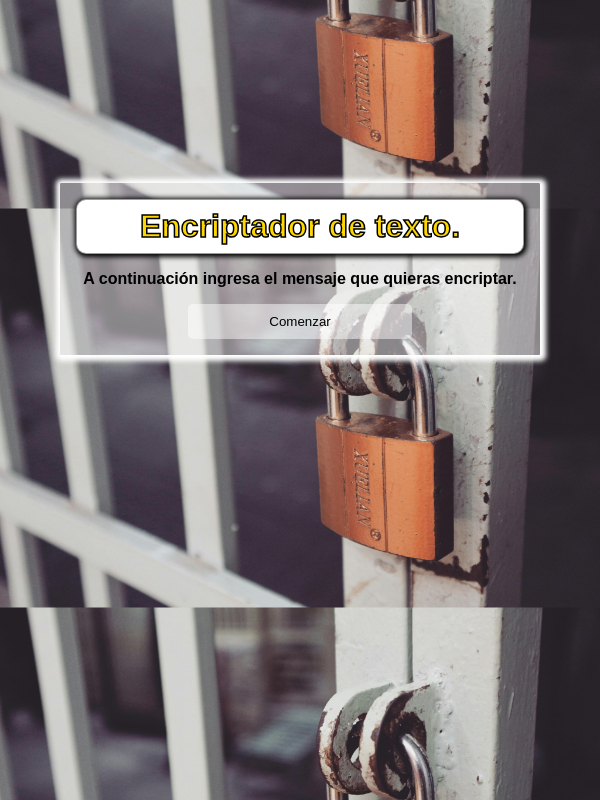
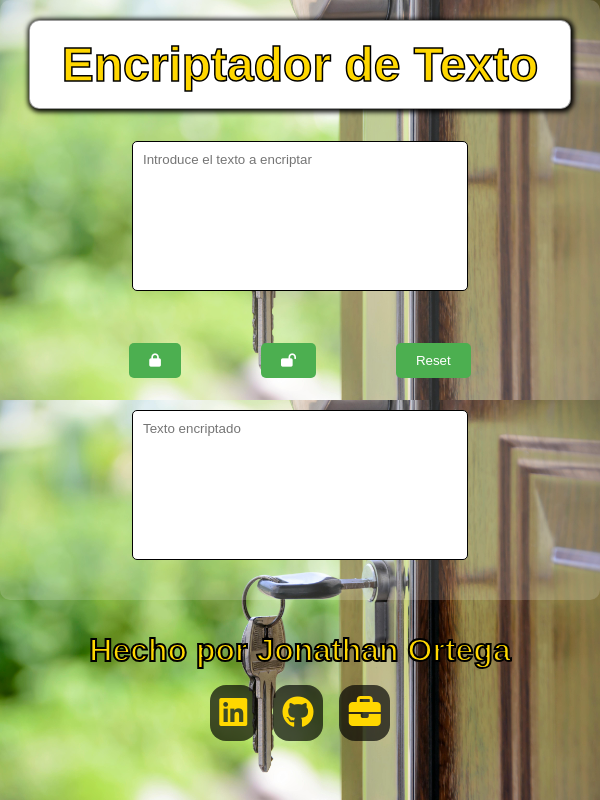
Before and after one commit to Jonnhyortega/encriptador-alura, a plain HTML site: page index.html in a window 600 px wide. Shown: the top 800 px of the page. Drawn offline with Linux system fonts and the light colour scheme; a web font is replaced by a local one.

Commit message:
correccion de querys

```diff
--- a/assets/app.js
+++ b/assets/app.js
@@ -15,7 +15,6 @@ function cerrarPaginaSuperPuesta() {
 function encriptarTexto() {
   let inputText = document.getElementById("inputText").value;
   let outputText = "";
-  let banner = document.getElementById("banner");
 
   for (var i = 0; i < inputText.length; i++) {
     var charCode = inputText.charCodeAt(i);
@@ -27,11 +26,6 @@ function encriptarTexto() {
     outputText += String.fromCharCode(charCode);
   }
 
-  if (banner.classList.contains("showText")) {
-    banner.classList.remove("showText");
-  }
-
-  banner.classList.add("closeText");
   document.getElementById("outputText").value = outputText;
 }
 // Funcion de encriptacion
@@ -43,24 +37,16 @@ function encriptarTexto() {
 // Function to reset everything.
 
 function reset() {
-  let banner = document.getElementById("banner");
-
   let inputText = document.getElementById("inputText");
   inputText.value = "";
 
   let outputText = document.getElementById("outputText");
   outputText.value = "";
 
-  if (banner.classList.contains("closeText")) {
-    banner.classList.remove("closeText");
-    banner.classList.add("showText");
-  } else if (banner.classList.contains("showText")) {
-    banner.classList.remove("showText");
-  }
 }
 
-// Funcion para reiniciar todo.
-// Function to reset everything.
+// Funcion para reiniciar.
+// Function to reset.
 
 // ---------------------------------
 
--- a/assets/mediaQuerys.css
+++ b/assets/mediaQuerys.css
@@ -1,323 +1,56 @@
 /* MEDIA QUERYS */
+/* WIDTH'S */
+@media (max-width: 700px) {
+  #overlay-content {
+    padding: 3rem;
+  }
+}
 
-/* Ipad mini */
-@media screen and (min-width: 768px) and (max-width: 1024px) {
-  body {
-    margin: 0;
-    padding: 0;
-    box-sizing: border-box;
-    padding: 0 0 25rem 0;
+@media (max-width: 600px) {
+  #overlay-content {
+    background-color: transparent;
+    border: none;
+    box-shadow: none;
   }
 
-  #overlay {
-    width: 100%;
+  #overlay-content p {
+    padding: 0.5rem;
+    background-color: white;
+    border-radius: 10px;
+    color: black;
+    -webkit-text-stroke-width: 0.1px;
+    -webkit-text-stroke-color: gold;
   }
+}
 
-  #overlay-content {
-    padding: 1rem;
-    width: 80%;
+@media (max-width: 400px) {
+  .container {
   }
-
-  .container {
-    padding: 2rem;
-    width: 50vh;
-  }
-
-  #banner {
-    top: 20%;
-    width: 60%;
-  }
-  #banner.closeText {
-    left: 21%;
-  }
-
   h1 {
-    width: 100%;
+    padding: 0.2rem;
+    font-size: 2.2rem;
   }
 
   #inputText,
   #outputText {
     width: 100%;
   }
+
+  .buttons {
+    gap: 2rem;
+  }
 }
 
-/* Iphone XR */
-@media screen and (min-width: 414px) {
-  body {
-    margin: 0;
-    padding: 0;
-    box-sizing: border-box;
-    padding: 0 0 17rem 0 !important;
+@media (max-width: 260px) {
+  .buttons {
+    flex-direction: column;
+    gap: 1rem;
   }
-
-  #overlay {
-    width: 100%;
-  }
-
-  #overlay-content {
-    padding: 1rem;
-    width: 80%;
-  }
-
-  .container {
-    padding: 2rem;
-    width: 50vh;
-  }
-
-  #banner {
-    top: 15% !important;
-    width: 93.5% !important;
-  }
-  #banner.closeText {
-    left: 3% !important;
-  }
-
-  h1 {
-    width: 100%;
-  }
-
-  #inputText,
-  #outputText {
+  #btn {
     width: 100%;
   }
 }
+/* WIDTH'S */
 
-/* pixel 7 */
-@media screen and (min-width: 412px) and (max-width: 915px) {
-  body {
-    margin: 0;
-    padding: 0;
-    box-sizing: border-box;
-    padding: 0 0 45rem 0 !important;
-  }
-  #overlay {
-    width: 100%;
-  }
-
-  #overlay-content {
-    padding: 1rem;
-    width: 80%;
-  }
-
-  .container {
-    padding: 2rem;
-    width: 50vh;
-  }
-
-  #banner {
-    top: 10% !important;
-    width: 60% !important;
-  }
-  #banner.closeText {
-    left: 21% !important;
-  }
-
-  h1 {
-    width: 100%;
-  }
-
-  #inputText,
-  #outputText {
-    width: 100%;
-  }
-}
-
-/* iPhone 12 pro */
-@media screen and (min-width: 390px) and (max-width: 844px) {
-  body {
-    margin: 0;
-    padding: 0;
-    box-sizing: border-box;
-    padding: 0 0 15rem 0 !important;
-  }
-  #overlay {
-    width: 100%;
-    height: 1050px;
-    align-items: flex-start;
-  }
-
-  #overlay-content {
-    margin: 50% auto;
-    padding: 1rem;
-    width: 80%;
-  }
-
-  .container {
-    padding: 2rem;
-    width: 50vh;
-  }
-
-  #banner {
-    top: 19% !important;
-    width: 94% !important;
-  }
-
-  #banner.closeText {
-    left: 3% !important;
-  }
-
-  .buttons {
-    gap: 1.5rem;
-  }
-
-  h2,
-  h1 {
-    width: 100%;
-    font-size: 2rem;
-  }
-
-  #inputText,
-  #outputText {
-    width: 100%;
-  }
-}
-
-/* iPhone 14 pro */
-@media screen and (min-width: 430px) and (max-width: 932px) {
-  body {
-    margin: 0;
-    padding: 0;
-    box-sizing: border-box;
-    padding: 0 0 20rem 0 !important;
-  }
-  #overlay {
-    width: 100%;
-    height: 1050px;
-    align-items: flex-start;
-  }
-
-  #overlay-content {
-    margin: 50% auto;
-    padding: 1rem;
-    width: 80%;
-  }
-
-  .container {
-    padding: 2rem;
-    width: 50vh;
-  }
-
-  #banner {
-    top: 13% !important;
-    width: 94% !important;
-  }
-
-  #banner.closeText {
-    left: 3% !important;
-  }
-
-  .buttons {
-    gap: 1.5rem;
-  }
-
-  h2,
-  h1 {
-    width: 100%;
-    font-size: 2rem;
-  }
-
-  #inputText,
-  #outputText {
-    width: 100%;
-  }
-}
-
-/* Iphone SE */
-@media screen and (min-width: 375px) and (max-width: 667px) {
-  body {
-    margin: 0;
-    padding: 0;
-    box-sizing: border-box;
-    padding: 0 0 3rem 0;
-  }
-  #overlay {
-    width: 100%;
-    height: 1050px;
-    align-items: flex-start;
-  }
-
-  #overlay-content {
-    margin: 50% auto;
-    padding: 1rem;
-    width: 80%;
-  }
-
-  .container {
-    padding: 2rem;
-    width: 50vh;
-  }
-
-  #banner {
-    top: 24%;
-    width: 76%;
-  }
-  #banner.closeText {
-    left: 14%;
-  }
-
-  .buttons {
-    gap: 1.5rem;
-  }
-
-  h2,
-  h1 {
-    width: 100%;
-    font-size: 2rem;
-  }
-
-  #inputText,
-  #outputText {
-    width: 100%;
-  }
-}
-
-/* Samsungs galaxy s8*/
-@media screen and (min-width: 360px) and (max-width: 740px) {
-  body {
-    margin: 0;
-    padding: 0;
-    box-sizing: border-box;
-    padding: 0 0 6rem 0;
-  }
-  #overlay {
-    width: 100%;
-    height: 1050px;
-    align-items: flex-start;
-  }
-
-  #overlay-content {
-    margin: 50% auto;
-    padding: 1rem;
-    width: 80%;
-  }
-
-  .container {
-    padding: 2rem;
-    width: 50vh;
-  }
-
-  #banner {
-    top: 24%;
-    width: 90%;
-  }
-  #banner.closeText {
-    left: 5%;
-  }
-
-  .buttons {
-    gap: 1.5rem;
-  }
-
-  h2,
-  h1 {
-    width: 100%;
-    font-size: 2rem;
-  }
-
-  #inputText,
-  #outputText {
-    width: 100%;
-  }
-}
-
-/* MEDIA QUERYS */
+/* HEIGHT */
+/* HEIGHT */
--- a/assets/styles.css
+++ b/assets/styles.css
@@ -1,6 +1,9 @@
+@import url("https://fonts.googleapis.com/css2?family=Madimi+One&display=swap");
+
 * {
   margin: 0;
   padding: 0;
+  font-family: "Madimi One", sans-serif;
   box-sizing: border-box;
   /* border: 2px solid gold; */
 }
@@ -16,6 +19,70 @@ body {
   background-image: url(/assets/imgs/puerta-con-llave.jpg);
   background-size: contain;
 }
+
+/*PÁGINA BIENVENIDA */
+/*WELCOME PAGE */
+
+#overlay {
+  top: 0;
+  z-index: 4;
+  position: fixed;
+  width: 100%;
+  height: 100%;
+  background-image: url(/assets/imgs/candado.jpg);
+  background-position: center;
+  background-size: contain;
+  display: flex;
+  justify-content: center;
+  align-items: center;
+}
+
+#overlay-content {
+  background-color: #ffffff74;
+  padding: 5rem;
+  border-radius: 0.1rem;
+  text-align: center;
+  box-shadow: 1px 1px 5px 5px white;
+  display: flex;
+  flex-direction: column;
+  align-items: center;
+  gap: 1rem;
+}
+
+h2 {
+  color: black;
+  border: 1px solid rgba(0, 0, 0, 0.383);
+  -webkit-text-stroke-width: 1.5px;
+  font-size: 3rem;
+  -webkit-text-stroke-color: gold;
+  padding: 0.5rem 1rem;
+  background-color: white;
+  border-radius: 10px;
+  box-shadow: 1px 1px 5px 2px black;
+}
+
+#overlay-content p {
+  font-weight: 700;
+}
+
+#close-overlay {
+  background-color: rgba(255, 255, 255, 0.47);
+  color: black;
+  border: none;
+  border-radius: 5px;
+  cursor: pointer;
+  width: 50%;
+}
+
+#close-overlay:hover {
+  background-color: #45a049;
+  box-shadow: 1px 1px 5px 1px black;
+}
+
+/*PÁGINA BIENVENIDA */
+/*WELCOME PAGE */
+
+/* APP */
 
 .container {
   display: flex;
@@ -68,36 +135,6 @@ h1 {
   resize: none;
 }
 
-/* OVERLAY OUTPUT */
-
-#banner {
-  z-index: 2;
-  width: 54%;
-  height: 11rem;
-  background-image: url(/assets/imgs/candado.jpg);
-  background-size: contain;
-  box-shadow: 1px 1px 5px 2px black;
-  position: absolute;
-  top: 32%;
-  left: -100%;
-  border-radius: 5px;
-  text-align: center;
-  display: flex;
-  justify-content: center;
-  align-items: center;
-}
-
-#banner.closeText {
-  left: 23%;
-  transition: 1s all;
-}
-
-#banner.showText {
-  transition: 1s all;
-  left: -100%;
-}
-
-/* OVERLAY OUTPUT */
 button {
   padding: 10px 20px;
   background-color: #4caf50;
@@ -112,64 +149,7 @@ button:hover {
   background-color: #45a049;
 }
 
-/*PÁGINA SUPERPUESTA */
-
-#overlay {
-  z-index: 4;
-  position: absolute;
-  width: 100%;
-  height: 2500px;
-  background-image: url(/assets/imgs/candado.jpg);
-  background-position: center;
-  background-size: contain;
-  display: flex;
-  justify-content: center;
-  align-items: center;
-}
-
-#overlay-content {
-  background-color: #ffffff74;
-  padding: 5rem;
-  border-radius: 0.1rem;
-  text-align: center;
-  box-shadow: 1px 1px 5px 5px white;
-  display: flex;
-  flex-direction: column;
-  align-items: center;
-  gap: 1rem;
-}
-
-h2 {
-  color: gold;
-  border: 1px solid rgba(0, 0, 0, 0.383);
-  -webkit-text-stroke-width: 1.5px;
-  font-size: 3rem;
-  -webkit-text-stroke-color: black;
-  padding: 0.5rem 1rem;
-  background-color: white;
-  border-radius: 10px;
-  box-shadow: 1px 1px 5px 2px black;
-}
-
-#overlay-content p {
-  font-weight: 700;
-}
-
-#close-overlay {
-  background-color: rgba(255, 255, 255, 0.47);
-  color: black;
-  border: none;
-  border-radius: 5px;
-  cursor: pointer;
-  width: 50%;
-}
-
-#close-overlay:hover {
-  background-color: #45a049;
-  box-shadow: 1px 1px 5px 1px black;
-}
-
-/* PAGINA SUPERPUESTA */
+/* APP */
 
 /* footer */
 #contentFooter {
--- a/index.html
+++ b/index.html
@@ -13,18 +13,22 @@
 <body>
     <body>
 
-        <div id="overlay">
+
+<!-- APP -->
+        <div class="container">
+        <!-- PÁGINA BIENVENIDA
+        WELCOME PAGE  -->
+          <!-- <div id="overlay">
             <div id="overlay-content">
                 <h2>Encriptador de texto.</h2>
                 <p>A continuación ingresa el mensaje que quieras encriptar.</p>
                 <button onclick="cerrarPaginaSuperPuesta()" id="close-overlay">Comenzar</button>
             </div>
-        </div>
+          </div> -->
+        <!-- PÁGINA BIENVENIDA
+        WELCOME PAGE -->
+          <h1>Encriptador de Texto</h1>
 
-        <div class="container">
-            <h1>Encriptador de Texto</h1>
-
-            <div id="banner"></div>
             <textarea id="inputText" placeholder="Introduce el texto a encriptar"></textarea>
 
             <div class="buttons">
@@ -35,6 +39,7 @@
 
             <textarea id="outputText" placeholder="Texto encriptado" readonly></textarea>
         </div>
+ <!-- APP  -->
 
         <footer>
             <div id="contentFooter">
```
